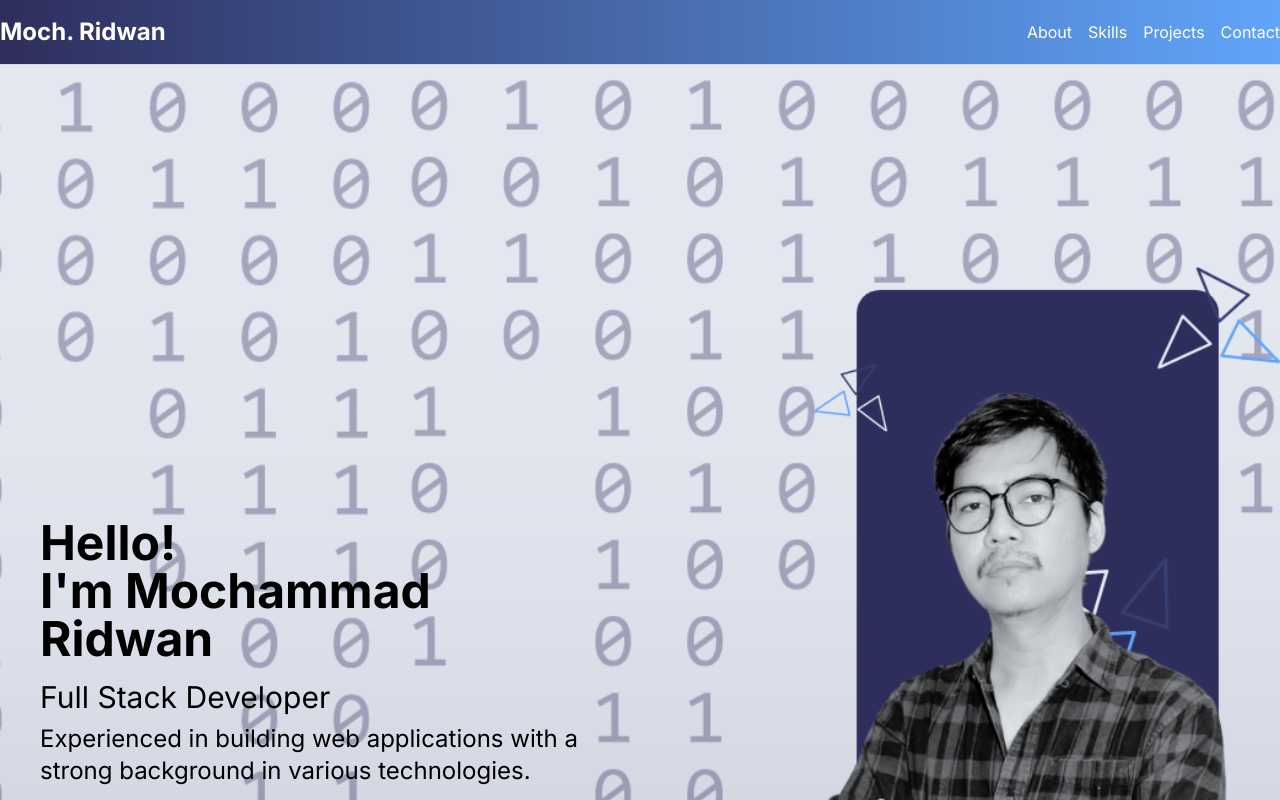
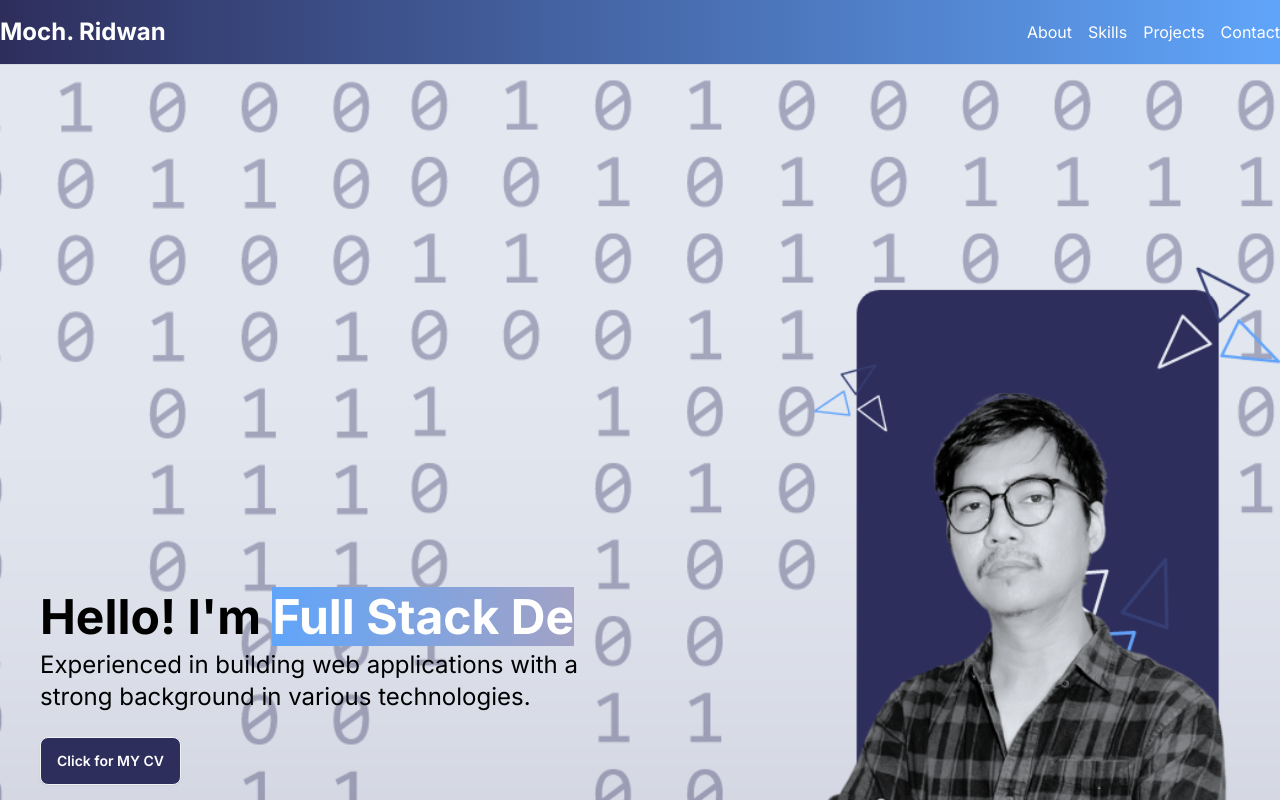
Before and after one commit to ibanganteng/my-portofolio, a Next.js app: page / in a window 1280 px wide. Shown: the top 800 px of the page. Built offline with nearby package versions, Linux system fonts and the light colour scheme.

Commit message:
animation

```diff
--- a/package.json
+++ b/package.json
@@ -12,7 +12,8 @@
     "@vercel/speed-insights": "^1.0.12",
     "next": "14.2.4",
     "react": "^18",
-    "react-dom": "^18"
+    "react-dom": "^18",
+    "react-typed": "^2.0.12"
   },
   "devDependencies": {
     "daisyui": "^4.12.7",
--- a/src/components/Hero.jsx
+++ b/src/components/Hero.jsx
@@ -1,10 +1,40 @@
 "use client";
 
+import React, { useEffect, useState } from "react";
 import Skills from "./Skills";
 
-const PDF_FILE_URL = "file_pdf.pdf";
+const PDF_FILE_URL = "/file_pdf.pdf";
 
 export default function Hero() {
+  const [typedText, setTypedText] = useState("");
+  const [index, setIndex] = useState(0);
+  const [isDeleting, setIsDeleting] = useState(false);
+  const [loopNum, setLoopNum] = useState(0);
+  const [typingSpeed, setTypingSpeed] = useState(150);
+
+  const strings = ["Mochammad Ridwan", " Full Stack Developer"];
+
+  useEffect(() => {
+    let timer;
+    const currentString = strings[loopNum % strings.length];
+
+    if (!isDeleting && index === currentString.length) {
+      setTimeout(() => setIsDeleting(true), 500);
+      setTypingSpeed(50);
+    } else if (isDeleting && index === 0) {
+      setIsDeleting(false);
+      setLoopNum(loopNum + 1);
+      setTypingSpeed(150);
+    } else {
+      timer = setTimeout(() => {
+        setTypedText(currentString.substring(0, index));
+        setIndex(index + (isDeleting ? -1 : 1));
+      }, typingSpeed);
+    }
+
+    return () => clearTimeout(timer);
+  }, [index, isDeleting, loopNum, typingSpeed]);
+
   const downloadFileURL = (url) => {
     const fileName = url.split("/").pop();
     const aTag = document.createElement("a");
@@ -23,10 +53,14 @@ export default function Hero() {
       <div className="container mx-auto h-full sm:flex sm:items-center">
         <div className="text-left w-full md:w-2/3 lg:w-1/2 px-10 mr-20">
           <h1 className="text-5xl font-bold">
-            Hello! <br />
-            I'm Mochammad Ridwan
+            Hello! I'm{" "}
+            <span
+              className="bg-gradient-to-r from-blue-400 to-[#a2a2c5] text-white"
+              style={{ minWidth: "280px" }}
+            >
+              {typedText}
+            </span>
           </h1>
-          <p className="mt-4 text-3xl">Full Stack Developer</p>
           <p className="mt-2 text-2xl flex-wrap">
             Experienced in building web applications with a strong background in
             various technologies.
--- a/src/components/Skills.jsx
+++ b/src/components/Skills.jsx
@@ -30,7 +30,7 @@ export default function Skills() {
                 value={skillLevels[skill]}
                 className="w-full h-2 bg-blue-700 rounded-lg appearance-none cursor-pointer"
                 style={{
-                  background: `linear-gradient(to right, blue ${skillLevels[skill]}%, yellow ${skillLevels[skill]}%)`,
+                  background: `linear-gradient(to right, blue ${skillLevels[skill]}%, pink ${skillLevels[skill]}%)`,
                   accentColor: "#1E40AF",
                 }}
               />
```
Also changed, not shown: 1 other file (tests, documents, lock files or other folders).
